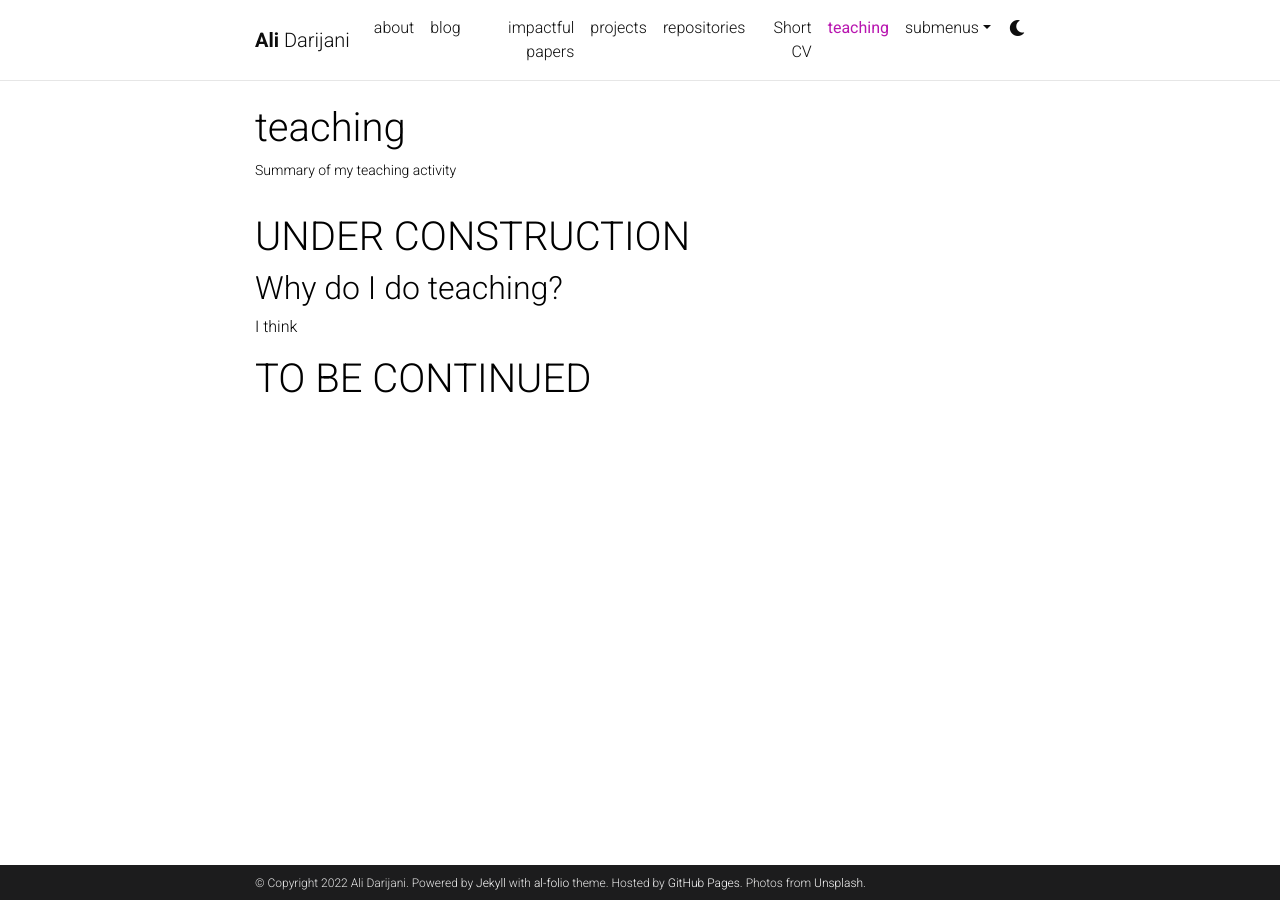
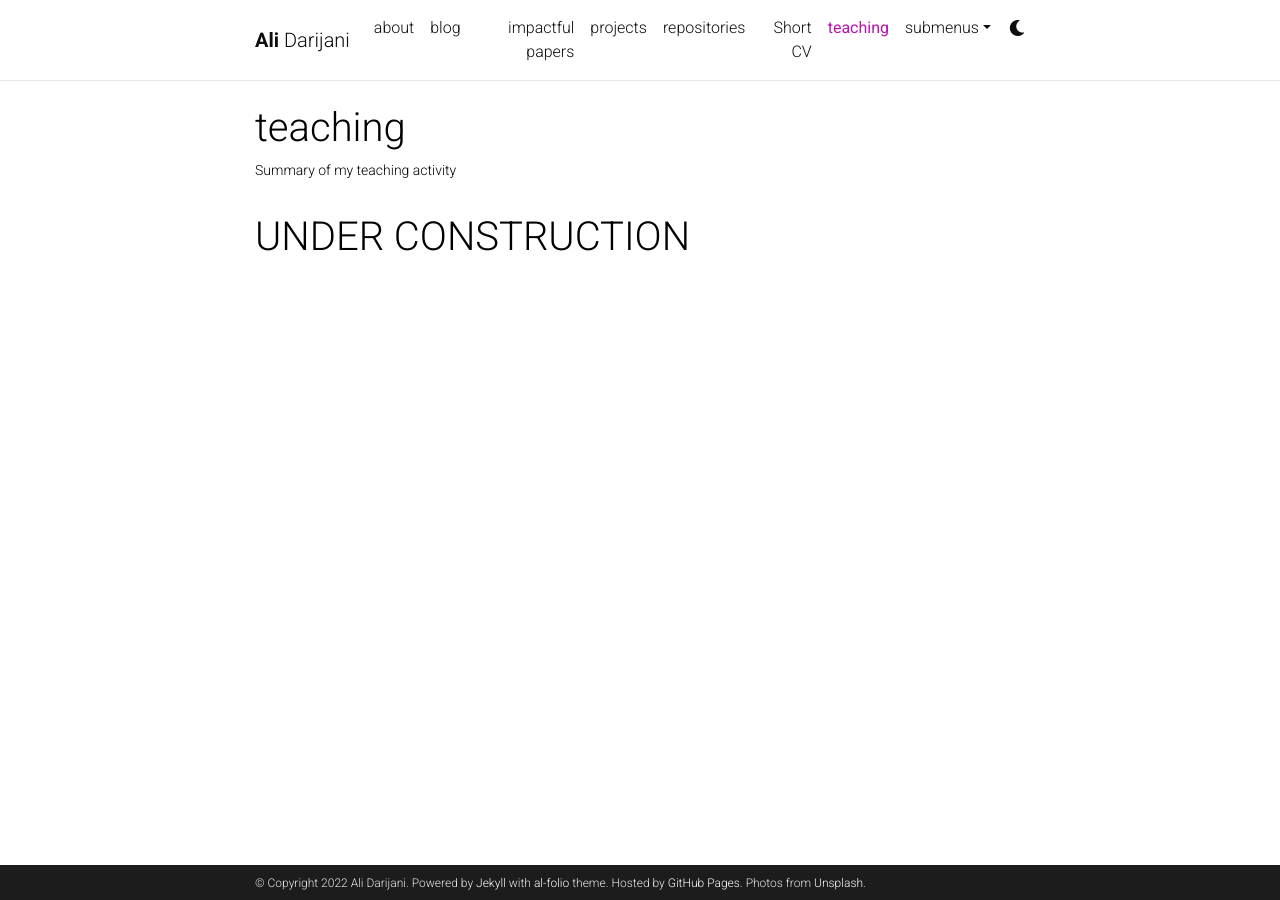
Before and after one commit to adarijani/adarijani.github.io_archived, a Jekyll site: the page built from _pages/teaching.md, in a window 1280 px wide. Built offline with Jekyll 4.4.1, drawn with Linux system fonts in a browser that asks for light colours; comment, search, counter and statistics services are not loaded; a style sheet for code colours, icons or effects is not loaded.

Commit message:
Update teaching.md

```diff
--- a/_pages/teaching.md
+++ b/_pages/teaching.md
@@ -11,6 +11,3 @@ nav_order: 5
 [comment]: <>(Organize your courses by years, topics, or universities, however you like!)
 
 # UNDER CONSTRUCTION
-## Why do I do teaching?
-I think
-# TO BE CONTINUED
```
